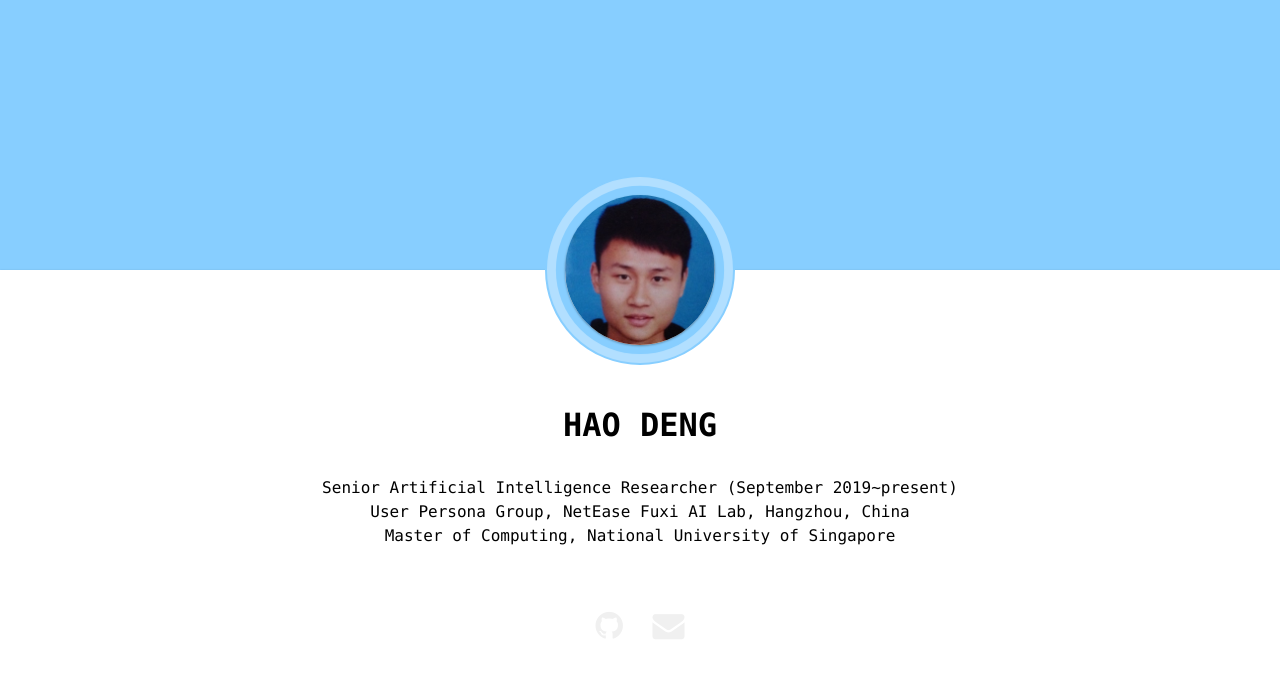
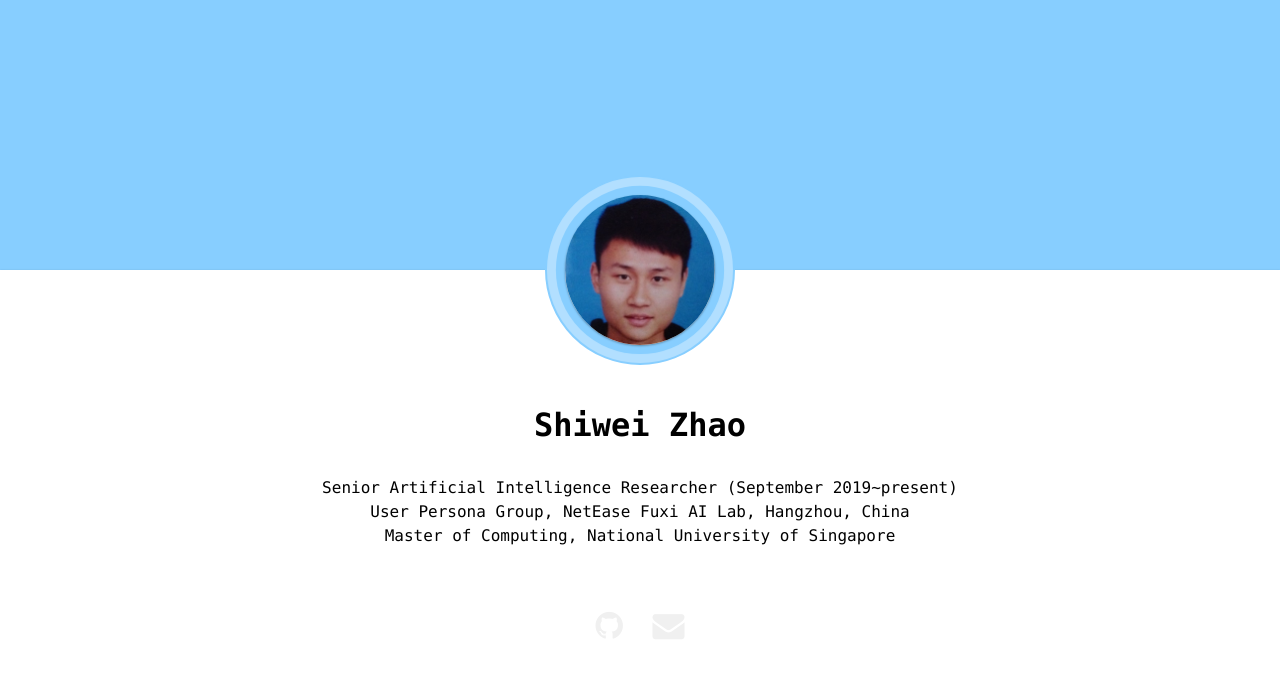
Before and after one commit to Wwwwei/Wwwwei.github.io, a Jekyll site: the page built from index.md, in a window 1280 px wide. Shown: the top 678 px of the page. Built offline with Jekyll 4.4.1, drawn with Linux system fonts in a browser that asks for light colours.

Commit message:
Update _config.yml

```diff
--- a/_config.yml
+++ b/_config.yml
@@ -20,7 +20,7 @@ defaults:
 # 下面填写你的博客标题
 title: Will HAO's blog
 # 下面填写你的网络常用名
-name: HAO DENG
+name: Shiwei Zhao
 # 下面填写你的简介 用<br>换行（这点比较蛋疼，因为框架原本的设计是个“个性签名”，并没考虑内容很长的情况）
 description: Senior Artificial Intelligence Researcher (September 2019~present)<br>User Persona Group, NetEase Fuxi AI Lab, Hangzhou, China<br>Master of Computing, National University of Singapore
 # 你博客的 url 地址，比如：https://showzeng.github.io 或者是自定义的域名
```
